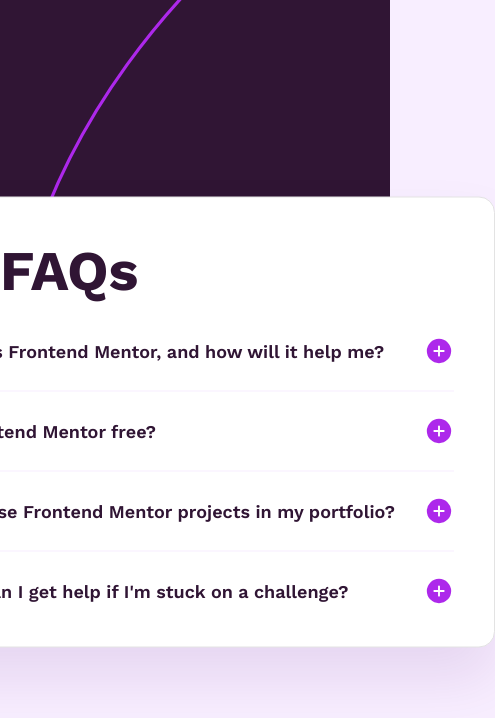
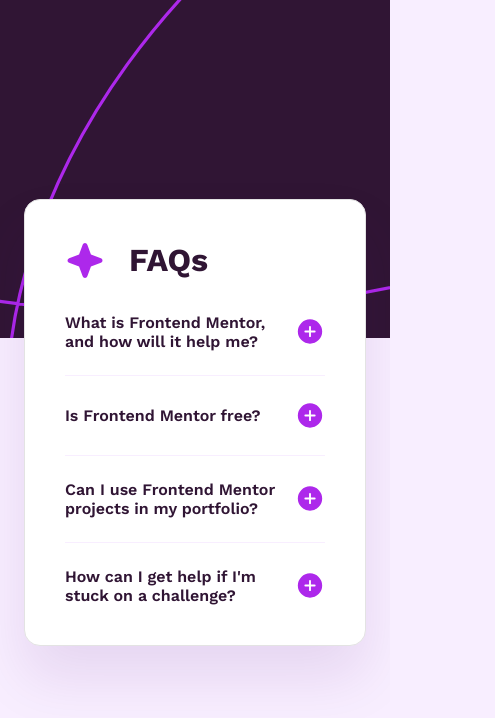
Before and after one commit to flavin-jr/FAQ-accordion, a website: page index.html in a window 390 px wide. Shown: the whole page, 495 px wide, since content can reach past the window. Drawn offline with nearby package versions, Linux system fonts and the light colour scheme.

Commit message:
feat: add responsive layout

```diff
--- a/scss/style.scss
+++ b/scss/style.scss
@@ -12,7 +12,7 @@
 
 @mixin flex-center {
     display: flex;
-    align-items: start;
+    align-items: center;
     justify-content: center;
 
 }
@@ -57,26 +57,36 @@
 body {
     @include flex-center();
     background-color: $bg-color;
-    width: 100wh;
+    width: 100%;
     height: 100vh;
     position: relative;
 
+
+    @media (max-width:653px) {
+        padding: 24px;
+    }
+
     .main {
-        background: url('/assets/images/background-pattern-desktop.svg') no-repeat center;
+        background: url('/assets/images/background-pattern-desktop.svg') center;
         background-size: cover;
         width: 100%;
         height: 40%;
-
+        position: absolute;
+        top: 0;
+        left: 0;
+        z-index: 1;
     }
 
     .faq-card {
-        @include absolute-center();
         width: 600px;
         padding: 40px;
         background-color: $card-bg-color;
         border-radius: 16px;
         border: 1px solid $card-border-color;
         box-shadow: 0 32px 56px rgba($color: #500076, $alpha: 0.1);
+        display: flex;
+        flex-direction: column;
+        z-index: 2;
 
         .card-title {
             display: flex;
@@ -88,6 +98,10 @@
                 font-size: 3.5rem;
                 font-weight: bold;
                 color: $primary-text-color;
+
+                @media (max-width:653px) {
+                    font-size: 2rem;
+                }
 
             }
         }
@@ -111,6 +125,10 @@
 
                 p:first-child {
                     @include paragraph-question();
+
+                    @media (max-width:653px) {
+                        font-size: 1rem;
+                    }
                 }
 
                 button {
@@ -119,6 +137,10 @@
 
                 p:last-child {
                     @include paragraph-answer();
+
+                    @media (max-width:653px) {
+                        font-size: 0.875rem;
+                    }
                 }
             }
 
```
Also changed, not shown: css/style.css, 1 other file.
